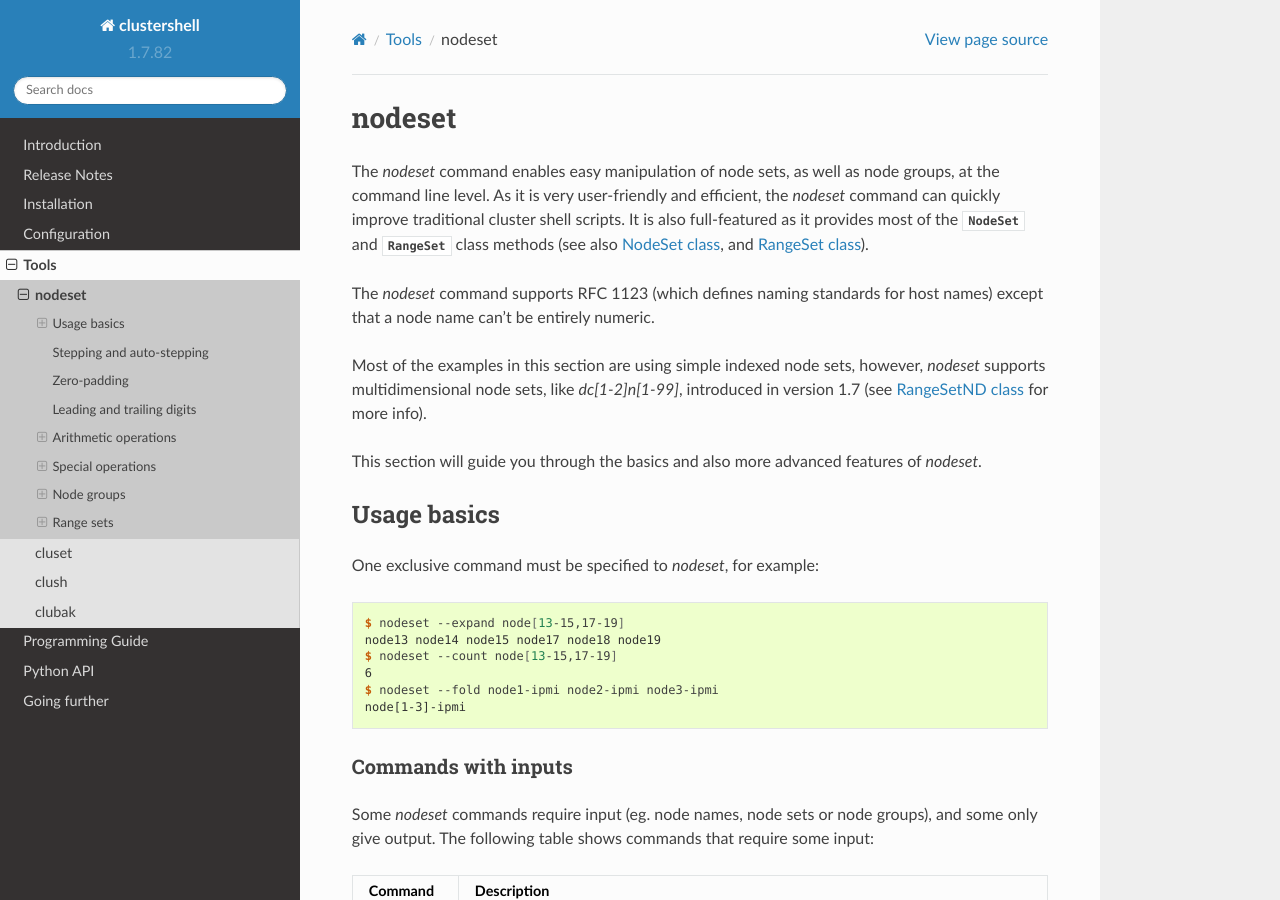
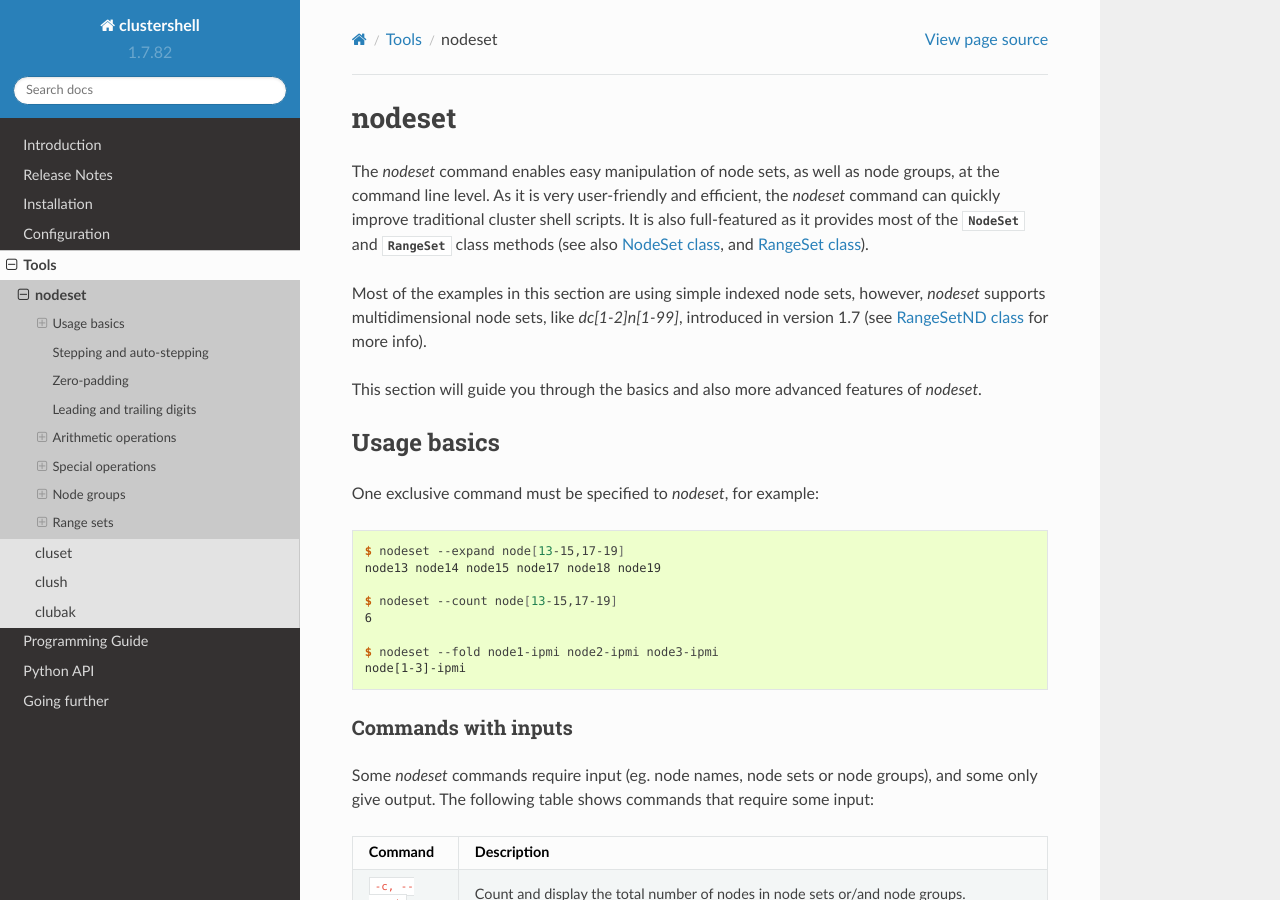
Before and after one commit to cea-hpc/clustershell, a Sphinx documentation site: the page built from doc/sphinx/tools/nodeset.rst, in a window 1280 px wide and 900 px high. Built offline with Sphinx 7.4.7 and the Read the Docs theme 2.0.0, drawn with Linux system fonts in a browser that asks for light colours.

Commit message:
doc/sphinx: remove that numeric nodeset are not supported
Support for fully numeric node sets was added in d0ea10c3.

Change-Id: I703d89da0d4741e99c5d7749ebe8086f578ceba3

```diff
--- a/doc/sphinx/tools/nodeset.rst
+++ b/doc/sphinx/tools/nodeset.rst
@@ -11,10 +11,6 @@
 shell scripts. It is also full-featured as it provides most of the
 :class:`.NodeSet` and :class:`.RangeSet` class methods (see also
 :ref:`class-NodeSet`, and :ref:`class-RangeSet`).
-
-
-The *nodeset* command supports RFC 1123 (which defines naming standards for
-host names) except that a node name can't be entirely numeric.
 
 Most of the examples in this section are using simple indexed node sets,
 however, *nodeset* supports multidimensional node sets, like *dc[1-2]n[1-99]*,
@@ -30,8 +26,10 @@
 
     $ nodeset --expand node[13-15,17-19]
     node13 node14 node15 node17 node18 node19
+
     $ nodeset --count node[13-15,17-19]
     6
+
     $ nodeset --fold node1-ipmi node2-ipmi node3-ipmi
     node[1-3]-ipmi
 
```
